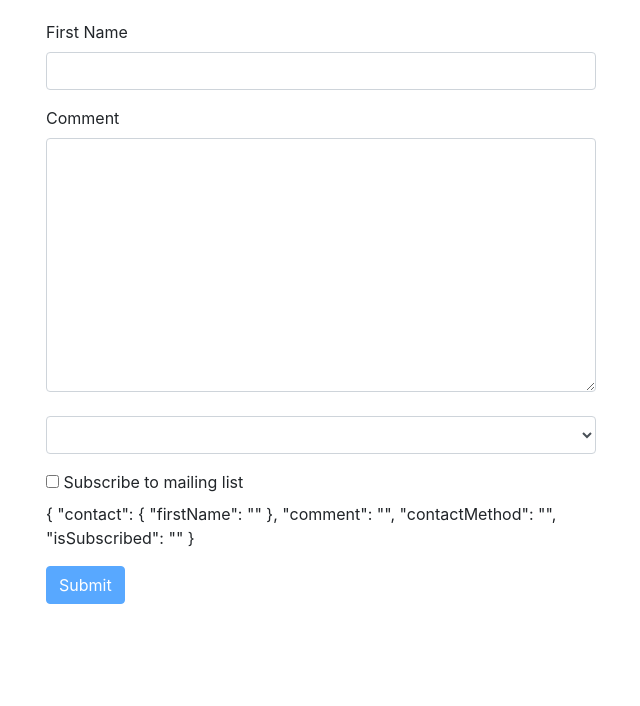
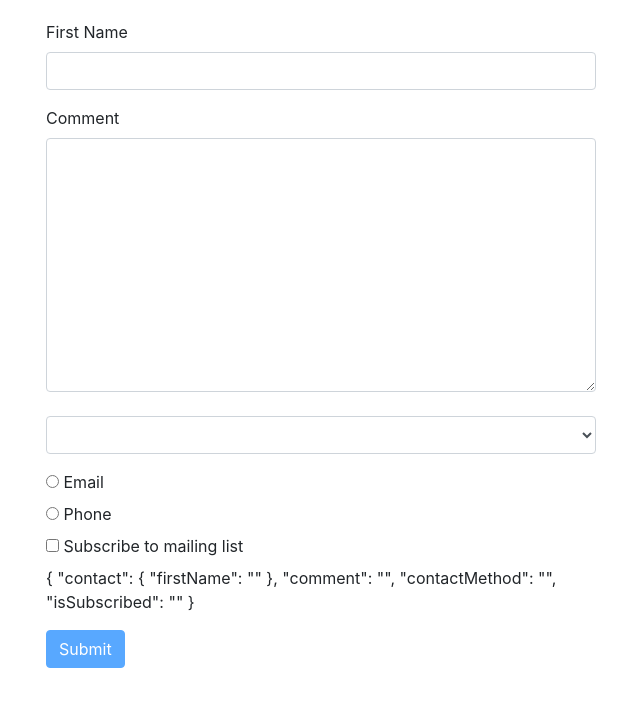
Before and after one commit to Rajan027/angular-forms, an Angular app: page / in a window 1280 px wide. Shown: the top 706 px of the page, without its empty margins (319-959 px from the left). Built offline with nearby package versions, Linux system fonts and the light colour scheme.

Commit message:
radio buttons

```diff
--- a/src/app/template-driven-forms/template-driven-forms.component.html
+++ b/src/app/template-driven-forms/template-driven-forms.component.html
@@ -42,8 +42,14 @@
 		<div class="form-group">
 			<label for="contactMethod"></label>
 			<select ngModel name="contactMethod" id="contactMethod" class="form-control">
+        <option value=""></option>
         <option [value]="method.id" *ngFor="let method of contactMethods">{{method.name}}</option>
       </select>
+		</div>
+		<div *ngFor="let method of contactMethods" type="radio">
+			<label>
+        <input ngModel type="radio" name="contactMethod" [value]="method.id"> {{method.name}}
+      </label>
 		</div>
 		<div class="checkbox">
 			<label>
--- a/src/app/template-driven-forms/template-driven-forms.component.ts
+++ b/src/app/template-driven-forms/template-driven-forms.component.ts
@@ -6,7 +6,7 @@ import { Component, OnInit } from "@angular/core";
   styleUrls: ["./template-driven-forms.component.css"]
 })
 export class TemplateDrivenFormsComponent implements OnInit {
-  contactMethods = [{ id: 1, nsme: "Email" }, { id: 2, name: "Phone" }];
+  contactMethods = [{ id: 1, name: "Email" }, { id: 2, name: "Phone" }];
 
   constructor() {}
 
```
